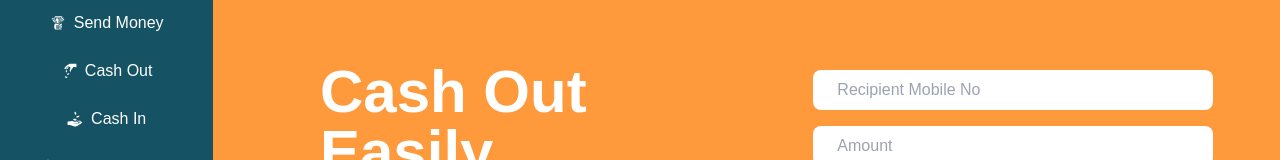
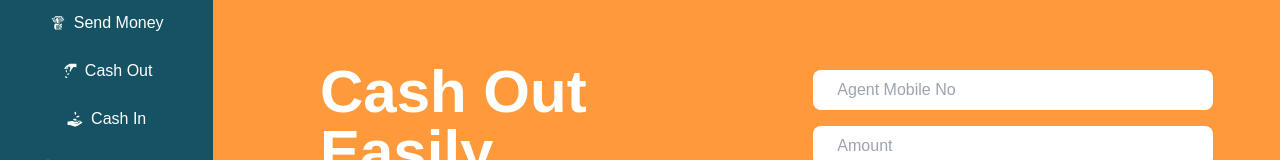
Before and after one commit to Md-Rashedul-Islam-Rajib/pay-swift, a React (Vite) app: page /cash-out in a window 1280 px wide. Shown: the part 226-386 px from the top of the page. Built offline with nearby package versions, Linux system fonts and the light colour scheme.

Commit message:
cash out page modified

```diff
--- a/src/pages/CashOut.jsx
+++ b/src/pages/CashOut.jsx
@@ -27,11 +27,11 @@ const CashOut = () => {
             <input
               type="number"
               className="grow py-2 px-6 rounded-lg"
-              placeholder="Recipient Mobile No"
+              placeholder="Agent Mobile No"
               {...register("phone", { required: true })}
             />
             {errors.phone && (
-              <span className="text-red-600 text-sm">Email is required</span>
+              <span className="text-red-600 text-sm">Agent Number is required</span>
             )}
           </label>
 
```
